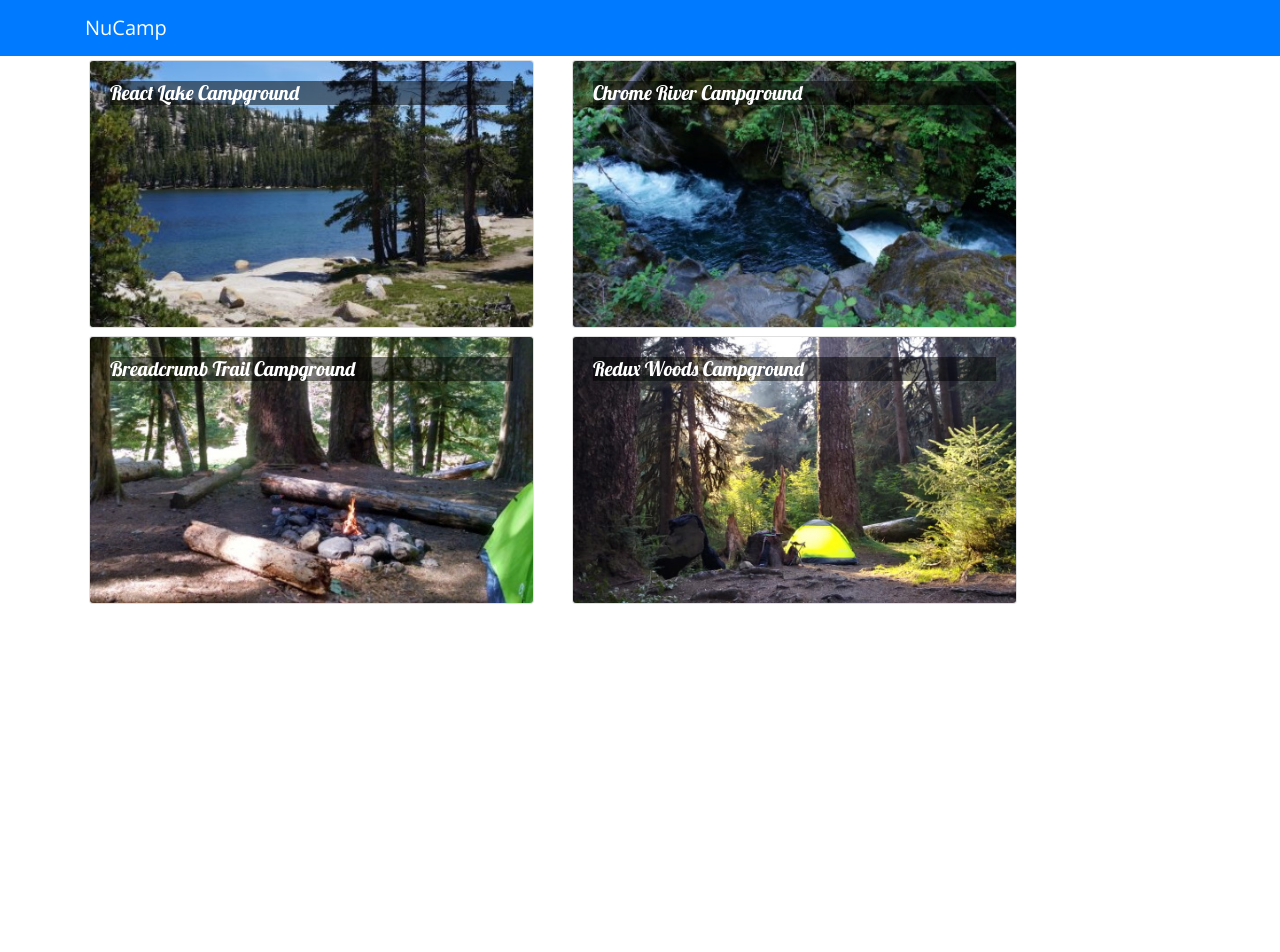
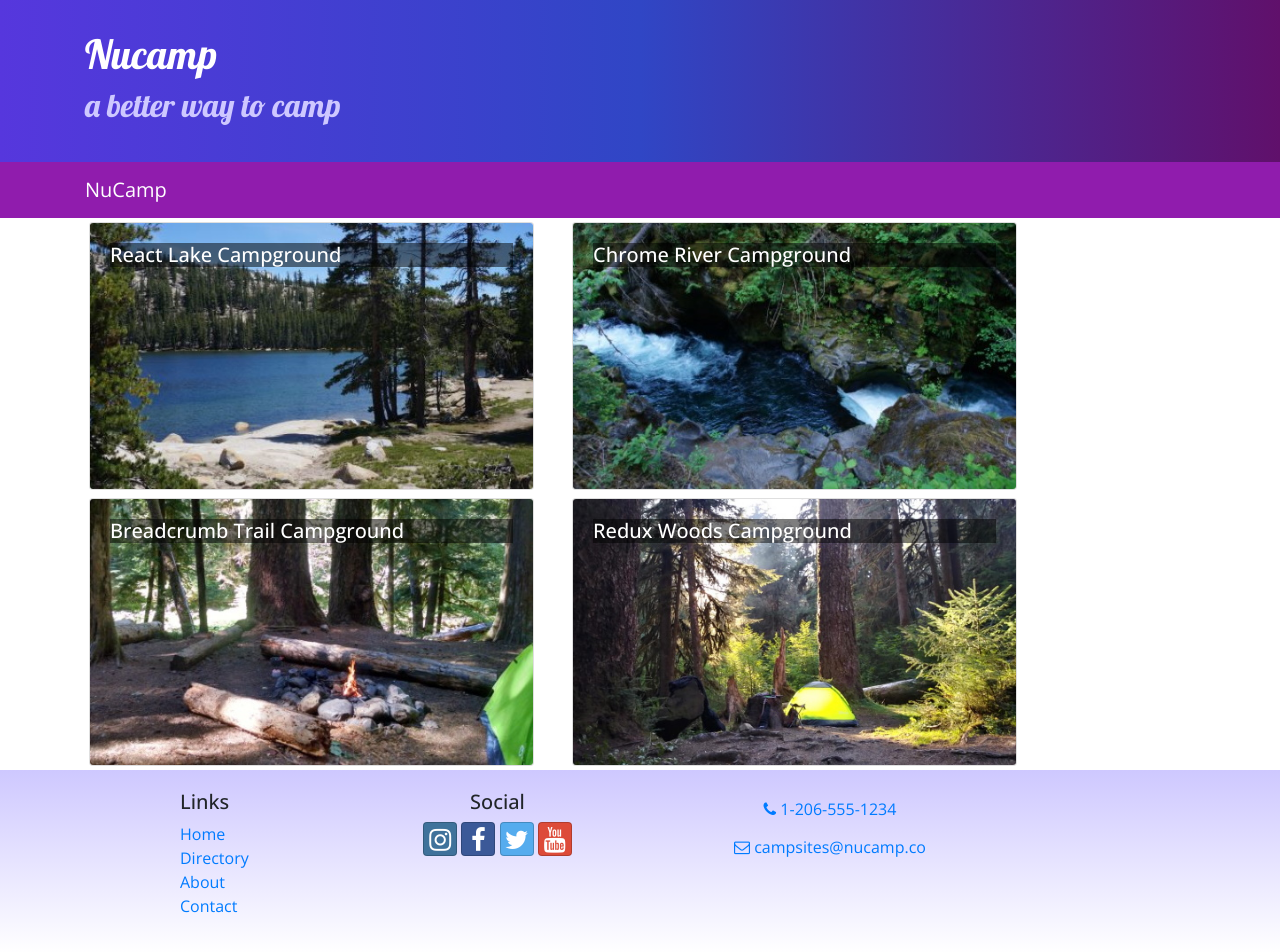
Before and after one commit to Urichardson74/nucampsite, a React (Create React App) app: page / in a window 1280 px wide. Before the commit the page ends 800 px from the top, so only its background shows below. Built offline with nearby package versions, Linux system fonts and the light colour scheme.

Commit message:
Header Footer

```diff
--- a/package.json
+++ b/package.json
@@ -7,6 +7,8 @@
     "@testing-library/react": "^9.3.2",
     "@testing-library/user-event": "^7.1.2",
     "bootstrap": "4.0.0",
+    "bootstrap-social": "5.1.1",
+    "font-awesome": "4.7.0",
     "react": "^16.13.1",
     "react-dom": "^16.13.1",
     "react-popper": "0.9.2",
--- a/src/App.css
+++ b/src/App.css
@@ -2,11 +2,41 @@
   font-family: "Open Sans", sans-serif;
 }
 
-h5 {
-  font-family: "Lobster", cursive;
+h1, h2, h3, .card-body>h5 {
+font-family: "Lobster", cursive;
+}
+
+h2 {
+  color: #3046C5;
 }
 
 .card-img-overlay h5 {
   color: white;
-  background-color: rgba(0,0,0,0.5);
+  background-color: rgba(0, 0, 0, 0.5);
 }
+
+.row-content {
+  padding: 50px 0;
+  border-bottom: 1px ridge;
+  min-height: 200px;
+}
+
+.site-footer {
+  background-image: linear-gradient(#CEC8FF, white);
+  padding: 20px 0;
+}
+
+.jumbotron {
+  margin: 0;
+  padding: 30px;
+  background-image: linear-gradient(to right, #5637DD, #3046C5, #60106B);
+  color: white;
+}
+
+.jumbotron h2 {
+  color: #CEC8FF;
+}
+
+.navbar-dark {
+  background-color: #901CAD;
+}
--- a/src/App.js
+++ b/src/App.js
@@ -2,16 +2,14 @@
 import Main from './components/MainComponent';
 import './App.css';
 
-
 class App extends Component {
-
     render() {
-      return (
-          <div className="App">
-              <Main />
-          </div>
-      );
-  }y
+        return (
+            <div className="App">
+                <Main />
+            </div>
+        );
+    };
 }
 
 export default App;
--- a/src/components/CampsiteInfoComponent.js
+++ b/src/components/CampsiteInfoComponent.js
@@ -1,29 +1,13 @@
-import React, {Component} from 'react';
-import {Card, CardImg, CardText, CardBody, CardTitle } from "reactstrap";
-
-class CampsiteInfo extends Component {
-
-
-    renderComments(comments) {
-        if(comments) {
-            return (<div className="col-5-md m-1" >
-        <h4>Comments</h4>
-        {comments.map(comment => <div key={comment.id} > {comment.text} <br/>-- {comment.author} {new Intl.DateTimeFormat('en-US', { year: 'numeric', month: 'short', day: '2-digit'}).
-        format(new Date(Date.parse(comment.date)))}<br/><br/> </div>)}
-
-        </div>)
-        }
-            return (<div />)
-        }
+import React from 'react';
+import { Card, CardImg, CardText, CardBody, CardTitle } from 'reactstrap';
 
 
 
-
-    renderCampsite(campsite) {
+ function RenderCampsite({campsite}) {
         return (
             <div className="col-md-5 m-1">
                 <Card>
-                    <CardImg top src = {campsite.image} alt={campsite.name} />
+                    <CardImg top src={campsite.image} alt={campsite.name} />
                     <CardBody>
                         <CardTitle>{campsite.name}</CardTitle>
                         <CardText>{campsite.description}</CardText>
@@ -32,18 +16,38 @@
             </div>
         )
     }
-    render() {
-        if (this.props.campsite) {
+
+function RenderComments({comments}) {
+        if (comments) {
+            return (
+                <div className="col-md-5 m-1">
+                    <h4>Comments</h4>
+                    {comments.map(comment => {
+                        return(
+                            <div key={comment.id}>
+                                <p>{comment.text}<br />
+                                -- {comment.author}, {new Intl.DateTimeFormat('en-US', { year: 'numeric', month: 'short', day: '2-digit'}).format(new Date(Date.parse(comment.date)))}</p>
+                            </div>
+                        );
+                    })}
+                </div>
+            );
+        }
+        return <div />
+    }
+
+    function CampsiteInfo(props) {
+        if (props.campsite) {
             return (
                 <div className="container">
                     <div className="row">
-                        {this.renderCampsite(this.props.campsite)}
-                        {this.renderComments(this.props.campsite.comments)}
+                        <RenderCampsite campsite={props.campsite} />
+                        <RenderComments comments={props.campsite.comments} />
                     </div>
                 </div>
             );
         }
         return <div />;
     }
-}
+
     export default CampsiteInfo;
--- a/src/components/DirectoryComponent.js
+++ b/src/components/DirectoryComponent.js
@@ -1,35 +1,34 @@
-import React, {Component} from 'react';
-import {Card, CardImg, CardImgOverlay, CardTitle } from "reactstrap";
+import React from 'react';
+import { Card, CardImg, CardImgOverlay, CardTitle } from 'reactstrap';
 
-
-
-class Directory extends Component {
-
-    render() {
-        const directory = this.props.campsites.map(campsite => {
+function RenderDirectoryItem({campsite, onClick}) {
     return (
-                <div key={campsite.id} className="col-md-5 m-1">
-                        <Card onClick={() => this.props.onClick(campsite.id)}>
-                        <CardImg width ="100%" src={campsite.image} alt={campsite.name} />
+        <Card onClick={() => onClick(campsite.id)}>
+            <CardImg width="100%" src={campsite.image} alt={campsite.name} />
             <CardImgOverlay>
                 <CardTitle>{campsite.name}</CardTitle>
             </CardImgOverlay>
         </Card>
+    );
+}
+
+function Directory(props) {
+
+    const directory = props.campsites.map(campsite => {
+        return (
+            <div key={campsite.id} className="col-md-5 m-1">
+                <RenderDirectoryItem campsite={campsite} onClick={props.onClick} />
             </div>
-            )
+        );
     });
 
     return (
-            <div className = "container">
-                <div className ="row">
+        <div className="container">
+            <div className="row">
                 {directory}
             </div>
         </div>
-
     );
 }
-}
-
-
 
 export default Directory;
--- /dev/null
+++ b/src/components/FooterComponent.js
@@ -0,0 +1,34 @@
+import React from 'react';
+
+function Footer(props) {
+    return (
+        <footer className="site-footer">
+            <div className="container">
+                <div className="row">
+                    <div className="col-4 col-sm-2 offset-1">
+                        <h5>Links</h5>
+                        <ul className="list-unstyled">
+                            <li><a href="#">Home</a></li>
+                            <li><a href="#">Directory</a></li>
+                            <li><a href="#">About</a></li>
+                            <li><a href="#">Contact</a></li>
+                        </ul>
+                    </div>
+                    <div className="col-6 col-sm-3 text-center">
+                        <h5>Social</h5>
+                        <a className="btn btn-social-icon btn-instagram" href="http://instagram.com/"><i className="fa fa-instagram" /></a>{' '}
+                        <a className="btn btn-social-icon btn-facebook" href="http://www.facebook.com/"><i className="fa fa-facebook" /></a>{' '}
+                        <a className="btn btn-social-icon btn-twitter" href="http://twitter.com/"><i className="fa fa-twitter" /></a>{' '}
+                        <a className="btn btn-social-icon btn-google" href="http://youtube.com/"><i className="fa fa-youtube" /></a>
+                    </div>
+                    <div className="col-sm-4 text-center">
+                        <a role="button" className="btn btn-link" href="tel:+12065551234"><i className="fa fa-phone" /> 1-206-555-1234</a><br />
+                        <a role="button" className="btn btn-link" href="mailto:notreal@notreal.co"><i className="fa fa-envelope-o" /> campsites@nucamp.co</a>
+                    </div>
+                </div>
+            </div>
+        </footer>
+    );
+}
+
+export default Footer;
--- /dev/null
+++ b/src/components/HeaderComponent.js
@@ -0,0 +1,28 @@
+import React, { Component }  from 'react';
+import { Navbar, NavbarBrand, Jumbotron } from 'reactstrap';
+
+class Header extends Component {
+    render(){
+        return (
+            <React.Fragment>
+                <Jumbotron fluid>
+                    <div className="container">
+                        <div className="row">
+                            <div className="col">
+                                <h1>Nucamp</h1>
+                                <h2>a better way to camp</h2>
+                            </div>
+                        </div>
+                    </div>
+                </Jumbotron>
+                <Navbar dark sticky="top">
+                <div className="container">
+                    <NavbarBrand href="/">NuCamp</NavbarBrand>
+                </div>
+                </Navbar>
+            </React.Fragment>
+        );
+    }
+}
+
+export default Header
--- a/src/components/MainComponent.js
+++ b/src/components/MainComponent.js
@@ -1,7 +1,8 @@
 import React, { Component } from 'react';
-import { Navbar, NavbarBrand } from 'reactstrap';
 import Directory from './DirectoryComponent';
 import CampsiteInfo from './CampsiteInfoComponent';
+import Header from './HeaderComponent';
+import Footer from './FooterComponent';
 import { CAMPSITES } from '../shared/campsites';
 
 class Main extends Component {
@@ -20,13 +21,10 @@
     render() {
         return (
             <div>
-                <Navbar dark color="primary">
-                    <div className="container">
-                        <NavbarBrand href="/">NuCamp</NavbarBrand>
-                    </div>
-                </Navbar>
+                <Header />
                 <Directory campsites={this.state.campsites} onClick={campsiteId => this.onCampsiteSelect(campsiteId)}/>
                 <CampsiteInfo campsite={this.state.campsites.filter(campsite => campsite.id === this.state.selectedCampsite)[0]} />
+                <Footer />
             </div>
         );
     };
--- a/src/index.js
+++ b/src/index.js
@@ -5,6 +5,8 @@
 import 'bootstrap/dist/css/bootstrap.min.css';
 import 'typeface-lobster';
 import 'typeface-open-sans';
+import 'font-awesome/css/font-awesome.css';
+import 'bootstrap-social/bootstrap-social.css';
 import App from './App';
 
 ReactDOM.render(
```
Also changed, not shown: 1 other file (tests, documents, lock files or other folders). Lines whose indentation alone changed are shown as unchanged.
